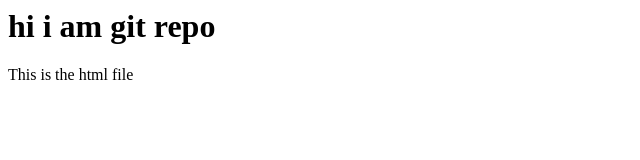
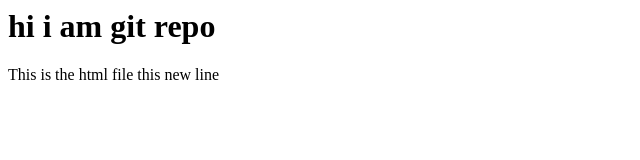
Before and after one commit to palanisakthi/palanisakthi, a plain HTML site: page index.html in a window 1280 px wide. Shown: the full height of the page, 0-640 px from the left. Drawn offline with Linux system fonts and the light colour scheme.

Commit message:
added new line

```diff
--- a/index.html
+++ b/index.html
@@ -5,7 +5,10 @@ test website
 <h1>
 hi i am git repo
 </h1>
-<p>
+<p1>
 This is the html file
-</p>
+</p1>
+<p2>
+this new line
+</p2>
 </html>
```
